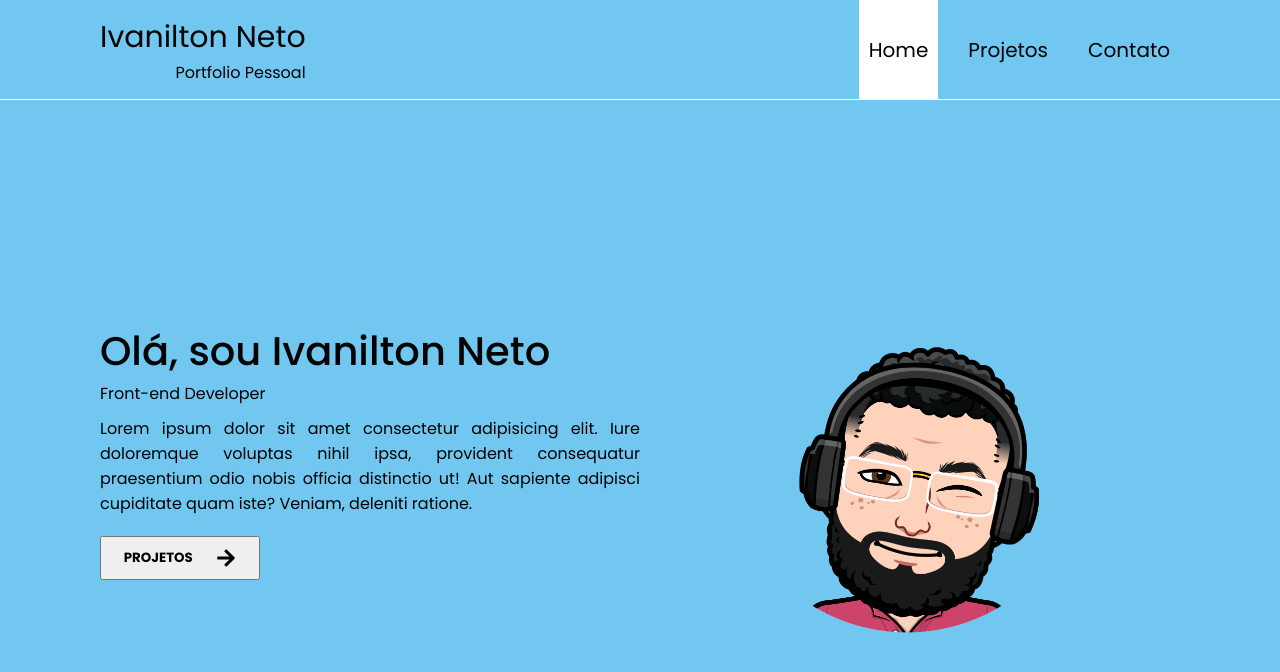
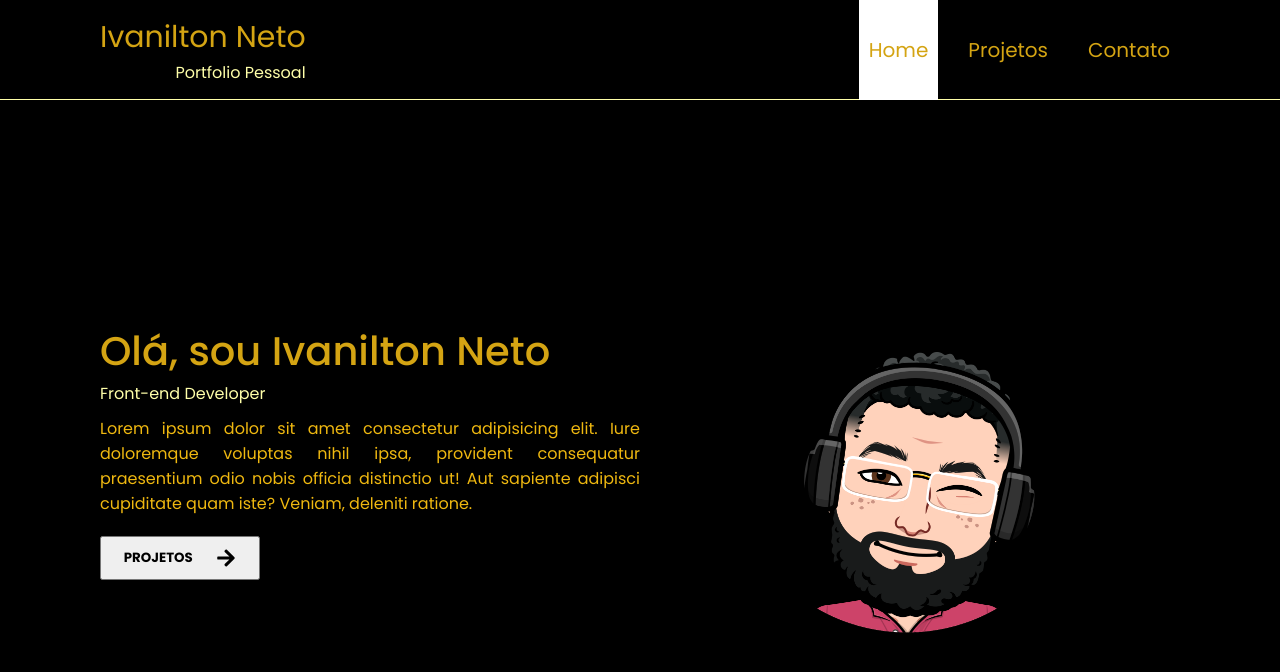
Before and after one commit to ivaniltonneto/portfolio, a Next.js app: page / in a window 1280 px wide. Shown: the top 672 px of the page. Built offline with nearby package versions, Linux system fonts and the light colour scheme.

Commit message:
atualização da paleta de cores

```diff
--- a/components/Header/style.ts
+++ b/components/Header/style.ts
@@ -5,7 +5,7 @@ export const Container = styled.div`
   display: flex;
   align-items: center;
   justify-content: center;
-  border-bottom: 1px solid white;
+  border-bottom: 1px solid #ffffa9;
 `;
 
 export const Content = styled.div`
@@ -91,4 +91,7 @@ export const CloseSidebar = styled.div`
 
 export const ContentTitle = styled.div`
   text-align: end;
+  span{
+    color: #ffffa9;
+  }
 `;
--- a/components/ItemContact/style.ts
+++ b/components/ItemContact/style.ts
@@ -25,6 +25,6 @@ export const Icon = styled.div`
 `;
 
 export const Text = styled.div`
-  color: black;
+  color: #ffffa9;
   text-align: start;
 `;
--- a/styles/globals.css
+++ b/styles/globals.css
@@ -8,8 +8,8 @@
 }
 
 body {
-  background-color: #6dc6f0f8;
-  color: rgb(3, 3, 3);
+  background-color: #000000;
+  color: #d4a413;
   text-align: -webkit-center;
 }
 
--- a/styles/indexStyle.ts
+++ b/styles/indexStyle.ts
@@ -45,12 +45,12 @@ export const Name = styled.span`
 `;
 
 export const Function = styled.span`
-  color: black;
+  color: #ffffa9;
   margin-bottom: 10px;
 `;
 
 export const Intro = styled.span`
-  color: black;
+  color: #efb810;
   text-align: justify;
 
   @media (max-width: 760px) {
```
Also changed, not shown: src/pages/projects/index.tsx (+9 -9 lines), src/pages/projects/style.ts (+11 -0 lines).
